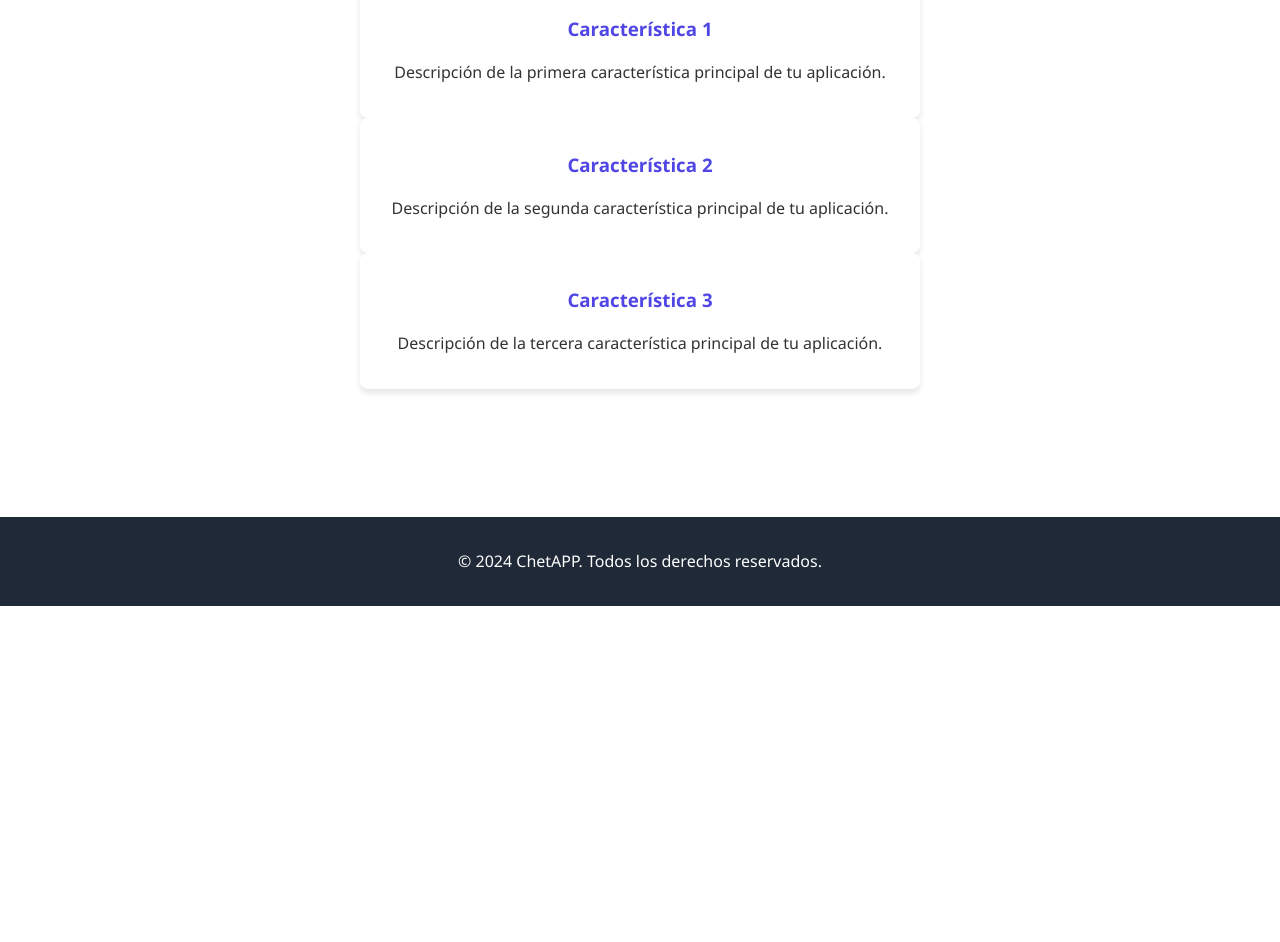
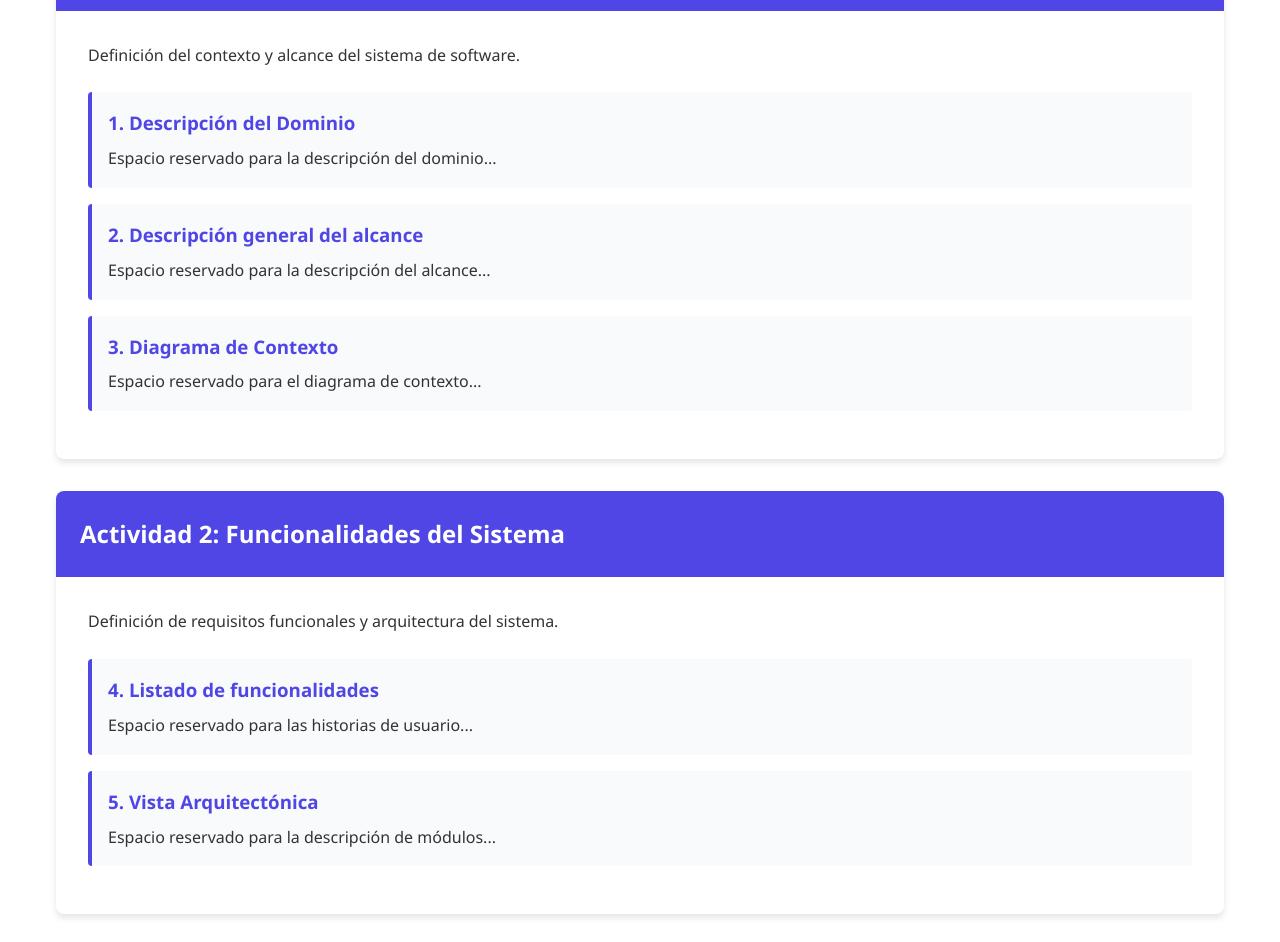
Before and after one commit to Solutions-Corp/chetapp, a plain HTML site: page index.html in a window 1280 px wide. Shown: the part 551-1493 px from the top of the page. Before the commit the page ends 1157 px from the top, so only its background shows below. Drawn offline with Linux system fonts and the light colour scheme.

Commit message:
Actualizar título y contenido de la página principal para reflejar la documentación del proyecto, además de reorganizar secciones y renombrar clases CSS para mejorar la estructura y claridad del contenido.

```diff
--- a/index.html
+++ b/index.html
@@ -3,7 +3,7 @@
 <head>
     <meta charset="UTF-8">
     <meta name="viewport" content="width=device-width, initial-scale=1.0">
-    <title>ChetAPP - Tu Aplicación</title>
+    <title>ChetAPP - Documentación del Proyecto</title>
     <style>
         * {
             margin: 0;
@@ -33,6 +33,7 @@
         .hero {
             padding: 4rem 0;
             text-align: center;
+            background: #f8fafc;
         }
 
         .hero h1 {
@@ -47,39 +48,48 @@
             margin-bottom: 2rem;
         }
 
-        .features {
-            display: grid;
-            grid-template-columns: repeat(auto-fit, minmax(300px, 1fr));
-            gap: 2rem;
+        .activities {
             padding: 4rem 0;
         }
 
-        .feature-card {
+        .activity-card {
             background: white;
-            padding: 2rem;
             border-radius: 8px;
             box-shadow: 0 4px 6px rgba(0, 0, 0, 0.1);
-            text-align: center;
+            margin-bottom: 2rem;
+            overflow: hidden;
         }
 
-        .feature-card h3 {
-            color: #4f46e5;
-            margin-bottom: 1rem;
+        .activity-header {
+            background: #4f46e5;
+            color: white;
+            padding: 1.5rem;
         }
 
-        .cta-button {
-            display: inline-block;
-            background: #4f46e5;
-            color: white;
-            padding: 1rem 2rem;
-            border-radius: 6px;
-            text-decoration: none;
-            font-weight: bold;
-            transition: background 0.3s ease;
+        .activity-header h2 {
+            margin: 0;
+            font-size: 1.5rem;
         }
 
-        .cta-button:hover {
-            background: #4338ca;
+        .activity-content {
+            padding: 2rem;
+        }
+
+        .artifacts {
+            margin-top: 1.5rem;
+        }
+
+        .artifact-item {
+            background: #f8fafc;
+            padding: 1rem;
+            margin-bottom: 1rem;
+            border-radius: 4px;
+            border-left: 4px solid #4f46e5;
+        }
+
+        .artifact-item h3 {
+            color: #4f46e5;
+            margin-bottom: 0.5rem;
         }
 
         .footer {
@@ -95,32 +105,98 @@
     <header class="header">
         <div class="container">
             <h1>ChetAPP</h1>
-            <p>Tu solución innovadora</p>
+            <p>Documentación del Proyecto</p>
         </div>
     </header>
 
     <main>
         <section class="hero">
             <div class="container">
-                <h1>Bienvenido a ChetAPP</h1>
-                <p>Descubre cómo nuestra aplicación puede ayudarte a alcanzar tus objetivos</p>
-                <a href="#" class="cta-button">Comenzar Ahora</a>
+                <h1>Documentación del Sistema</h1>
+                <p>Actividades y Artefactos del Proyecto</p>
             </div>
         </section>
 
-        <section class="features">
+        <section class="activities">
             <div class="container">
-                <div class="feature-card">
-                    <h3>Característica 1</h3>
-                    <p>Descripción de la primera característica principal de tu aplicación.</p>
+                <!-- Actividad 1 -->
+                <div class="activity-card">
+                    <div class="activity-header">
+                        <h2>Actividad 1: Selección del Dominio</h2>
+                    </div>
+                    <div class="activity-content">
+                        <p>Definición del contexto y alcance del sistema de software.</p>
+                        <div class="artifacts">
+                            <div class="artifact-item">
+                                <h3>1. Descripción del Dominio</h3>
+                                <p>Espacio reservado para la descripción del dominio...</p>
+                            </div>
+                            <div class="artifact-item">
+                                <h3>2. Descripción general del alcance</h3>
+                                <p>Espacio reservado para la descripción del alcance...</p>
+                            </div>
+                            <div class="artifact-item">
+                                <h3>3. Diagrama de Contexto</h3>
+                                <p>Espacio reservado para el diagrama de contexto...</p>
+                            </div>
+                        </div>
+                    </div>
                 </div>
-                <div class="feature-card">
-                    <h3>Característica 2</h3>
-                    <p>Descripción de la segunda característica principal de tu aplicación.</p>
+
+                <!-- Actividad 2 -->
+                <div class="activity-card">
+                    <div class="activity-header">
+                        <h2>Actividad 2: Funcionalidades del Sistema</h2>
+                    </div>
+                    <div class="activity-content">
+                        <p>Definición de requisitos funcionales y arquitectura del sistema.</p>
+                        <div class="artifacts">
+                            <div class="artifact-item">
+                                <h3>4. Listado de funcionalidades</h3>
+                                <p>Espacio reservado para las historias de usuario...</p>
+                            </div>
+                            <div class="artifact-item">
+                                <h3>5. Vista Arquitectónica</h3>
+                                <p>Espacio reservado para la descripción de módulos...</p>
+                            </div>
+                        </div>
+                    </div>
                 </div>
-                <div class="feature-card">
-                    <h3>Característica 3</h3>
-                    <p>Descripción de la tercera característica principal de tu aplicación.</p>
+
+                <!-- Actividad 3 -->
+                <div class="activity-card">
+                    <div class="activity-header">
+                        <h2>Actividad 3: Tecnologías Base</h2>
+                    </div>
+                    <div class="activity-content">
+                        <p>Selección de tecnologías para el desarrollo del sistema.</p>
+                        <div class="artifacts">
+                            <div class="artifact-item">
+                                <h3>6. Lenguaje de Programación</h3>
+                                <p>Espacio reservado para la descripción del lenguaje...</p>
+                            </div>
+                            <div class="artifact-item">
+                                <h3>7. Framework</h3>
+                                <p>Espacio reservado para la descripción del framework...</p>
+                            </div>
+                        </div>
+                    </div>
+                </div>
+
+                <!-- Actividad 4 -->
+                <div class="activity-card">
+                    <div class="activity-header">
+                        <h2>Actividad 4: Base de Datos</h2>
+                    </div>
+                    <div class="activity-content">
+                        <p>Selección y descripción de la base de datos del sistema.</p>
+                        <div class="artifacts">
+                            <div class="artifact-item">
+                                <h3>8. Descripción de la Base de Datos</h3>
+                                <p>Espacio reservado para la descripción de la base de datos...</p>
+                            </div>
+                        </div>
+                    </div>
                 </div>
             </div>
         </section>
```
